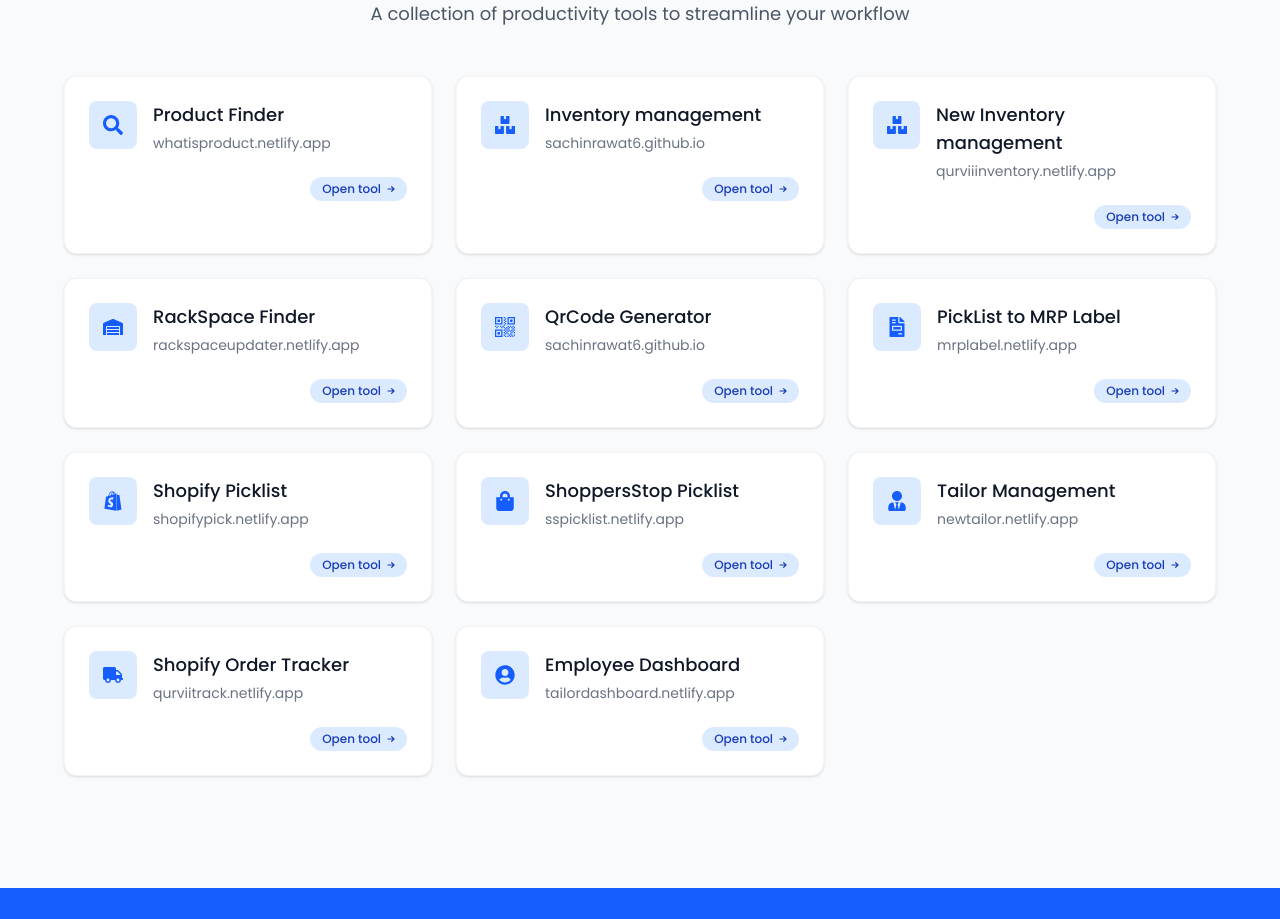
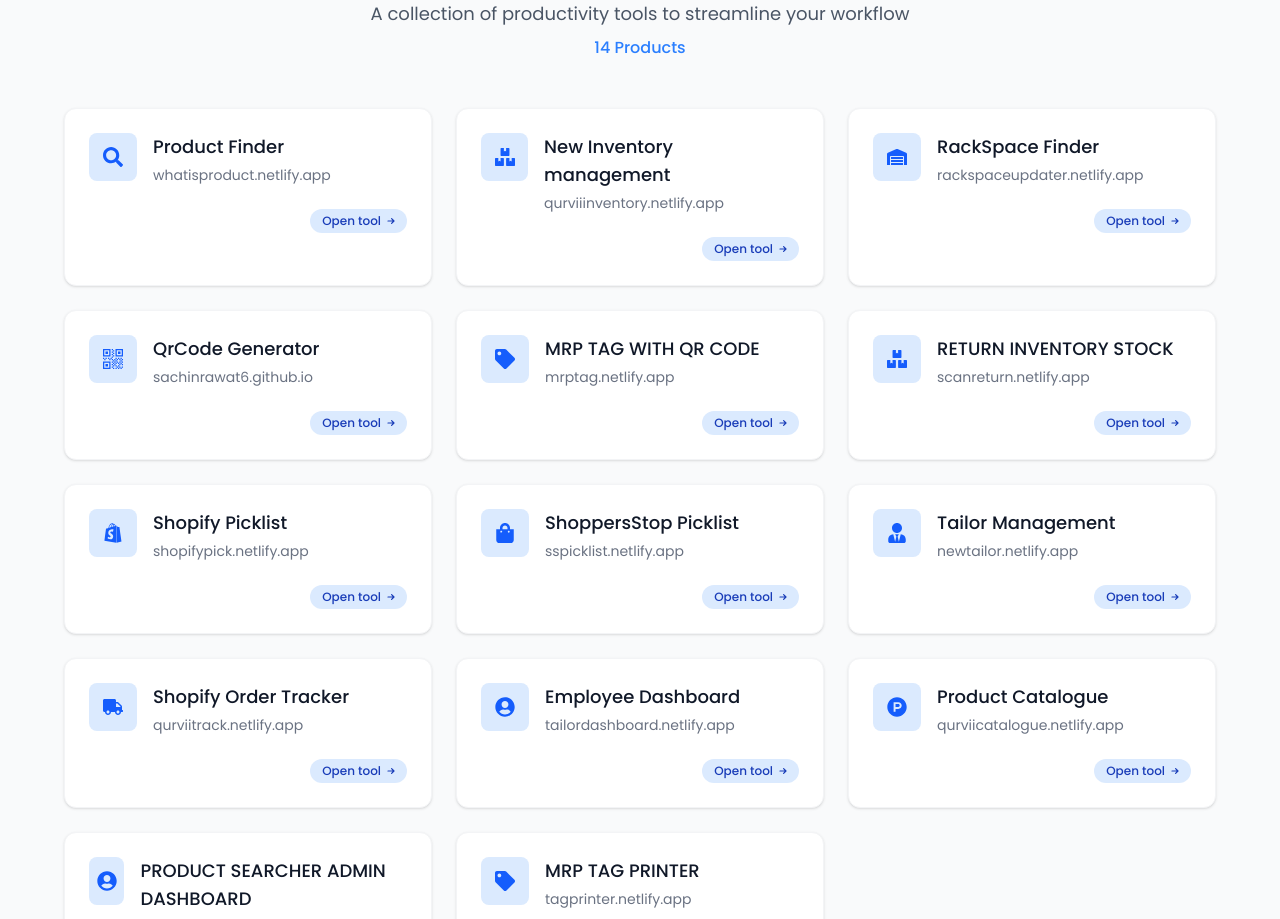
Before and after one commit to Sachinrawat6/tool, a React (Vite) app: page / in a window 1280 px wide. Shown: the part 980-1899 px from the top of the page. Built offline with nearby package versions, Linux system fonts and the light colour scheme.

Commit message:
tools added

```diff
--- a/src/Home.jsx
+++ b/src/Home.jsx
@@ -12,12 +12,12 @@
         <div className="max-w-7xl mx-auto text-center">
 
           <div className="flex flex-col sm:flex-row justify-center gap-4">
-          <a
+          {/* <a
               href="#features"
               className="bg-transparent border-2 border-white px-8 py-3 rounded-lg font-medium hover:bg-white hover:text-blue-600 transition duration-300"
             >
               Learn More
-            </a>
+            </a> */}
             <Link
               to="/tool"
               className="bg-white text-blue-600 px-8 py-3 rounded-lg font-medium hover:bg-blue-50 transition duration-300 shadow-lg"
--- a/src/components/Tools.jsx
+++ b/src/components/Tools.jsx
@@ -11,8 +11,11 @@
   FaUserTie,
   FaTruck,
   FaUserCircle,
+  FaTag,
+  FaProductHunt,
 } from "react-icons/fa";
 import { ImQrcode } from "react-icons/im";
+
 
 
 export const header_with_url = [
@@ -22,11 +25,6 @@
     icon: <FaSearch />,
   },
 
-  {
-    header: "Inventory management",
-    url: "https://sachinrawat6.github.io/test/",
-    icon: <FaBoxes />,
-  },
   {
     header: "New Inventory management",
     url: "https://qurviiinventory.netlify.app/",
@@ -43,10 +41,16 @@
     icon: <ImQrcode/>,
   },
   {
-    header: "PickList to MRP Label",
-    url: "https://mrplabel.netlify.app/",
-    icon: <FaFileInvoice />,
+    header: "MRP TAG WITH QR CODE",
+    url: "https://mrptag.netlify.app/",
+    icon: <FaTag />,
   },
+  {
+    header: "RETURN INVENTORY STOCK",
+    url: "https://scanreturn.netlify.app/",
+    icon: <FaBoxes />,
+  },
+
   {
     header: "Shopify Picklist",
     url: "https://shopifypick.netlify.app//",
@@ -72,6 +76,21 @@
     url: "https://tailordashboard.netlify.app/",
     icon: <FaUserCircle />,
   },
+  {
+    header: "Product Catalogue",
+    url: "https://qurviicatalogue.netlify.app/",
+    icon: <FaProductHunt />,
+  },
+  {
+    header: "PRODUCT SEARCHER ADMIN DASHBOARD",
+    url: "https://iadminpanel.netlify.app/",
+    icon: <FaUserCircle />,
+  },
+  {
+    header: "MRP TAG PRINTER",
+    url: "https://tagprinter.netlify.app/",
+    icon: <FaTag />,
+  },
 
 ];
 const Tools = () => {
@@ -94,6 +113,9 @@
         <div className="w-24 h-1 bg-blue-600 mx-auto rounded-full"></div>
         <p className="mt-4 text-lg text-gray-600 max-w-2xl mx-auto">
           A collection of productivity tools to streamline your workflow
+        </p>
+        <p className="font-medium mt-2 text-blue-500">
+          {header_with_url.length} Products
         </p>
       </div>
 
```
